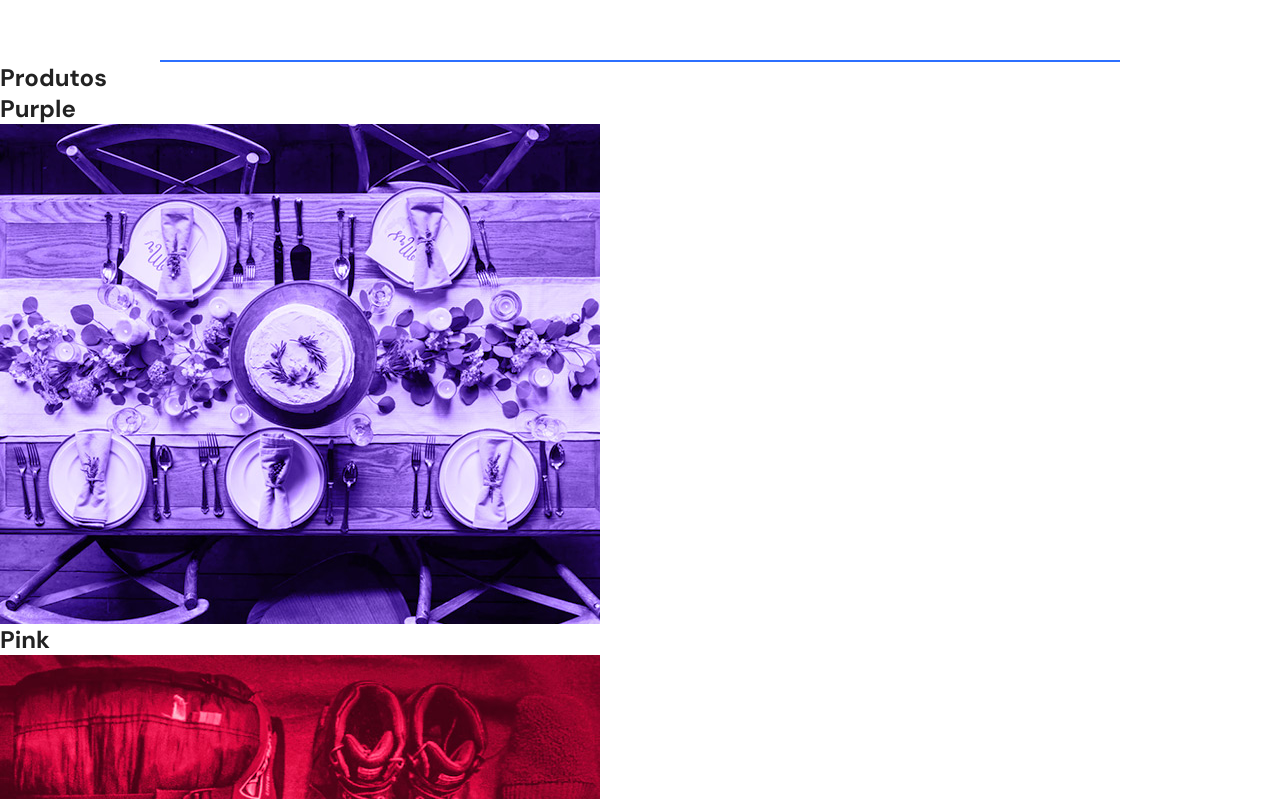
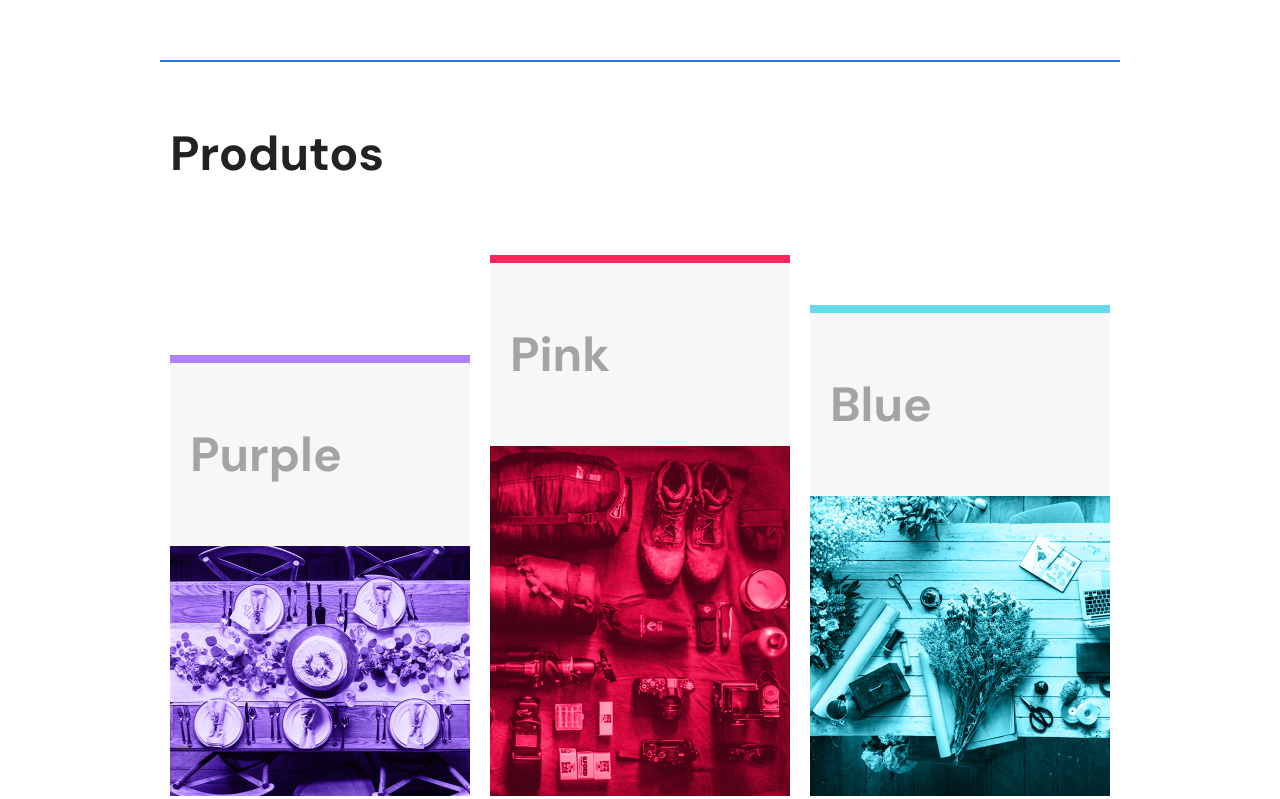
Before and after one commit to DiogoAlcantara/FlexBlog, a plain HTML site: page flexblog/index.html in a window 1280 px wide. Shown: the part 946-1745 px from the top of the page. Drawn offline with Linux system fonts and the light colour scheme.

Commit message:
styling the products section

```diff
--- a/flexblog/index.html
+++ b/flexblog/index.html
@@ -20,8 +20,8 @@
     <div class="superinfo-bg">
       <div class="superinfo">
         <p>Seg / Sex - 08:00 às 18:00</p>
-        <a href="tel:+552199999999">+55 21 9999-9999</a>
-        <p>Av. Ali Perto, 330, Botafogo - RJ</p>
+        <a href="tel:+551199999999">+55 11 9999-9999</a>
+        <p>Av. Ali Perto, 330, São Paulo - SP</p>
       </div>
     </div>
 
--- a/flexblog/style.css
+++ b/flexblog/style.css
@@ -138,3 +138,46 @@ img {
   flex: 1 1 160px;
   margin: 0 10px;
 }
+
+/*Produtos*/
+
+.produtos {
+  max-width: 960px;
+  margin: 60px auto;
+}
+
+.produtos h1{
+  font-size: 3em;
+  margin: 0px 10px 60px 10px;
+}
+
+.produtos-container{
+  display: flex;
+  flex-wrap: wrap;
+  align-items: flex-end;
+
+}
+
+.produtos-item {
+  flex: 1 1 175px;
+  margin: 10px
+}
+
+.produtos-item h2 {
+  font-size: 3em;
+  color: #a4a4a4;
+  background: #f7f7f7;
+  padding: 60px 20px;
+}
+
+.purple {
+  border-top: 8px solid #ae81ff
+}
+
+.pink {
+  border-top: 8px solid #f9265e
+}
+
+.blue {
+  border-top: 8px solid #66d9eb
+}
```
